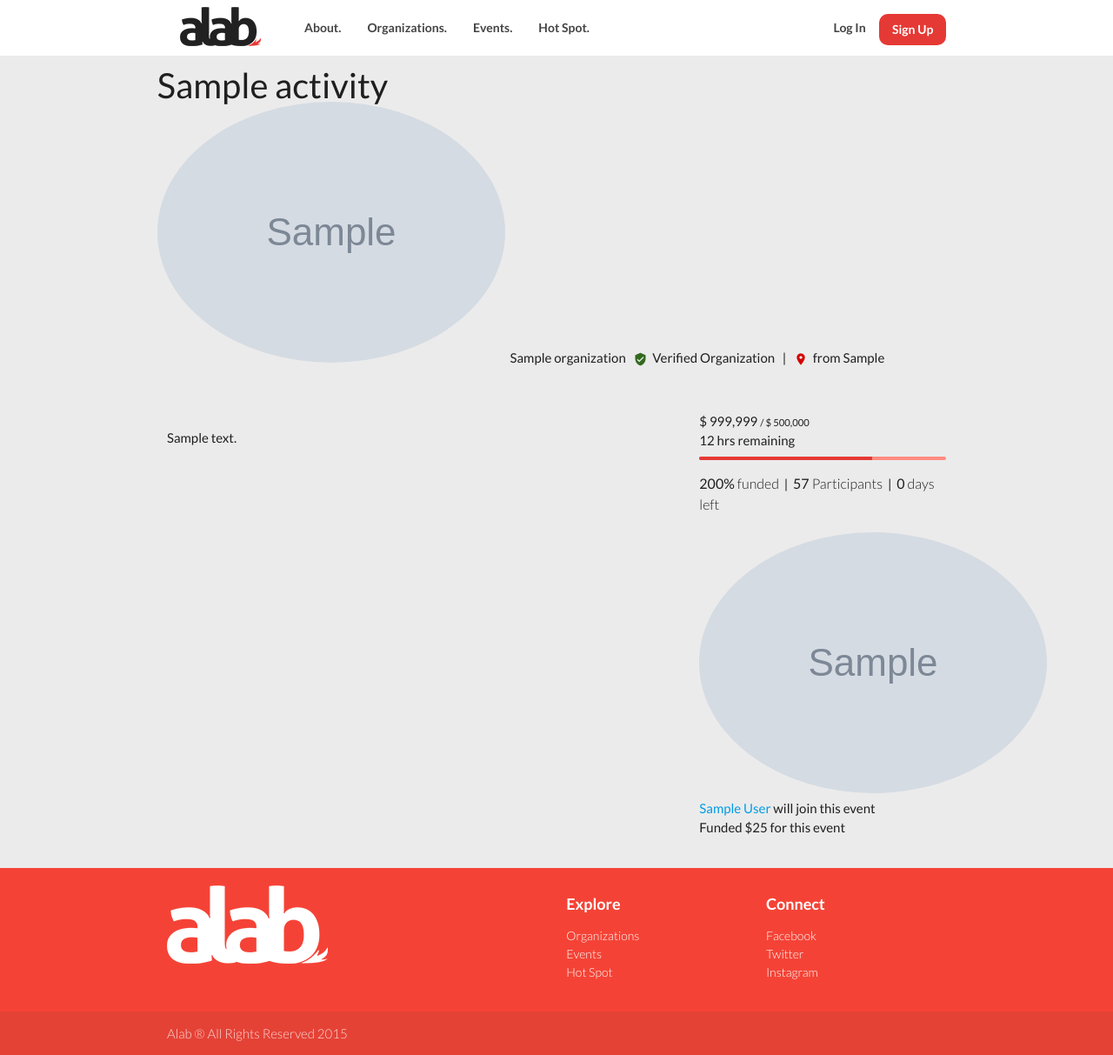
After one commit to aeroheart-c6/alab-server, a Django app: page /activity/1/ in a window 1280 px wide. The commit adds this page. Shown: the whole page at 87% size. Run offline with Django 3.2, Linux system fonts and the light colour scheme; tables that the repository leaves empty hold one stand-in row (values such as "Sample post"); grey boxes marked "Sample" are stand-in pictures; some libraries are stand-ins or nearby versions.

Commit message:
added activity page

```diff
--- a/activities/web/urls.py
+++ b/activities/web/urls.py
@@ -12,6 +12,7 @@ from django.conf.urls import (
 from activities.web.views import (
     ActivitiesView,
     AddActivityView,
+    DetailActivityView,
     EngageActivityView,
     GalleryView,
 )
@@ -19,6 +20,7 @@ from activities.web.views import (
 urlpatterns = patterns(
     '',
     url(r'^add/$', AddActivityView.as_view(), name='add'),
+    url(r'^(?P<pk>\d+)/$', DetailActivityView.as_view(), name='detail'),
     url(r'^list/$', ActivitiesView.as_view(), name='list'),
     url(r'^engage/$', EngageActivityView.as_view(), name='engage'),
     url(r'^gallery/$', GalleryView.as_view(), name='gallery'),
--- a/activities/web/views.py
+++ b/activities/web/views.py
@@ -9,6 +9,7 @@ from django.http import (
     JsonResponse,
 )
 from django.utils.translation import ugettext as _
+from django.views.generic import DetailView
 from django.views.generic.base import (
     TemplateView,
     View,
@@ -81,6 +82,15 @@ class EngageActivityView(View):
         return JsonResponse(context)
 
 
+class DetailActivityView(DetailView):
+
+    """
+    """
+    slug_field = 'slug'
+    model = Activity
+    template_name = 'activities/detail.html'
+
+
 class GalleryView(View):
     """
     """
--- /dev/null
+++ b/frontend/templates/activities/detail.html
@@ -0,0 +1,61 @@
+{% extends "base.html" %}
+{% load staticfiles thumbnail %}
+{% block body_class %}logged-in{% endblock body_class %}
+{% block content %}
+    <div class="container">
+            <div class="section">
+                <div class="row event" >
+                    <div class = "col-custom xx2">
+                        <div class = "name-prof">{{activity.title}}</div>
+                        <div class = "details-prof"><img src = "{{activity.owner.photo|thumbnail_url:'thumbnail_org'}}" class = "circle event-org">&nbsp; {{activity.owner.name}} &nbsp;
+                        {% if activity.owner.is_premium %}
+                        <i class="ver large material-icons">verified_user</i>&nbsp; Verified Organization &nbsp; |
+                        {% endif %}
+                        &nbsp; <i class="loc large material-icons">location_on</i>&nbsp; from {{activity.city|capfirst}}</div>
+                    </div>
+                </div>
+            </div>
+    </div>
+
+    <div class="container org-desc">
+            <div class="section">
+                <div class="row card-org">
+
+                    <div class="col s8 no-margin">
+                    <p>{{activity.description}}</p>
+                    </div>
+
+                    <div class="col s4 no-margin">
+                        <div class = "funding">
+                            $ 999,999 <small>/ $ 500,000</small>
+                        </div>
+                        <div class = "funding-days">
+                            <strong>12 hrs</strong> remaining
+                        </div>
+                        <div class="progress">
+                            <div class="determinate" style="width: 70%"></div>
+                        </div>
+                        <div class = "collection-bottom"><span><strong>200%</strong> funded</span>&nbsp; | &nbsp;<span><strong>57</strong> Participants</span>&nbsp; | &nbsp;<span><strong>0</strong> days left</span></div>
+
+                        {% for participant in activity.participants.all %}
+                        <div class = "event-user">
+                            <div class= "event-user-pic">
+                                <img src = "{{participant.profile.photo|thumbnail_url:'thumbnail_activity'}}" class = "circle">
+                            </div>
+                            <div class= "event-user-details">
+                                <div class = "event-user-name">
+                                    <a href = "#">{{participant.full_name}}</a> will join this event
+                                </div>
+                                <div class = "event-user-affiliate" >
+                                    Funded $25 for this event
+                                </div>
+                            </div>
+                        </div>
+                        {% endfor %}
+
+
+                    </div>
+                </div>
+            </div>
+        </div>
+{% endblock content %}
--- a/frontend/templates/users/profile.html
+++ b/frontend/templates/users/profile.html
@@ -130,7 +130,7 @@
                         </div>
                         <div class = "collection-bottom"><span><strong>500%</strong> funded</span>&nbsp; | &nbsp;<span><strong>{{activity.participants.count}}</strong> Participants</span>&nbsp; | &nbsp;<span><strong>0</strong> days left</span></div>
                     </div>
-                        <a href="#!" class="secondary-content"><i class="material-icons">grade</i></a>
+                        <a href="{% url 'activities:detail' pk=activity.id %}" class="secondary-content"><i class="material-icons">grade</i></a>
                 </li>
             {% endfor %}
             </ul>
--- a/projmeta/settings/__init__.py
+++ b/projmeta/settings/__init__.py
@@ -209,6 +209,7 @@ THUMBNAIL_ALIASES = {
     '': {
         'avatar': {'size': (100, 100), 'crop': True},
         'thumbnail_avatar': {'size': (25, 25), 'crop': True},
+        'thumbnail_org': {'size': (20, 20), 'crop': True},
         'organization_photo': {'size': (300, 300), 'crop': True},
         'thumbnail_activity': {'size': (45, 45), 'crop': True},
 
```
